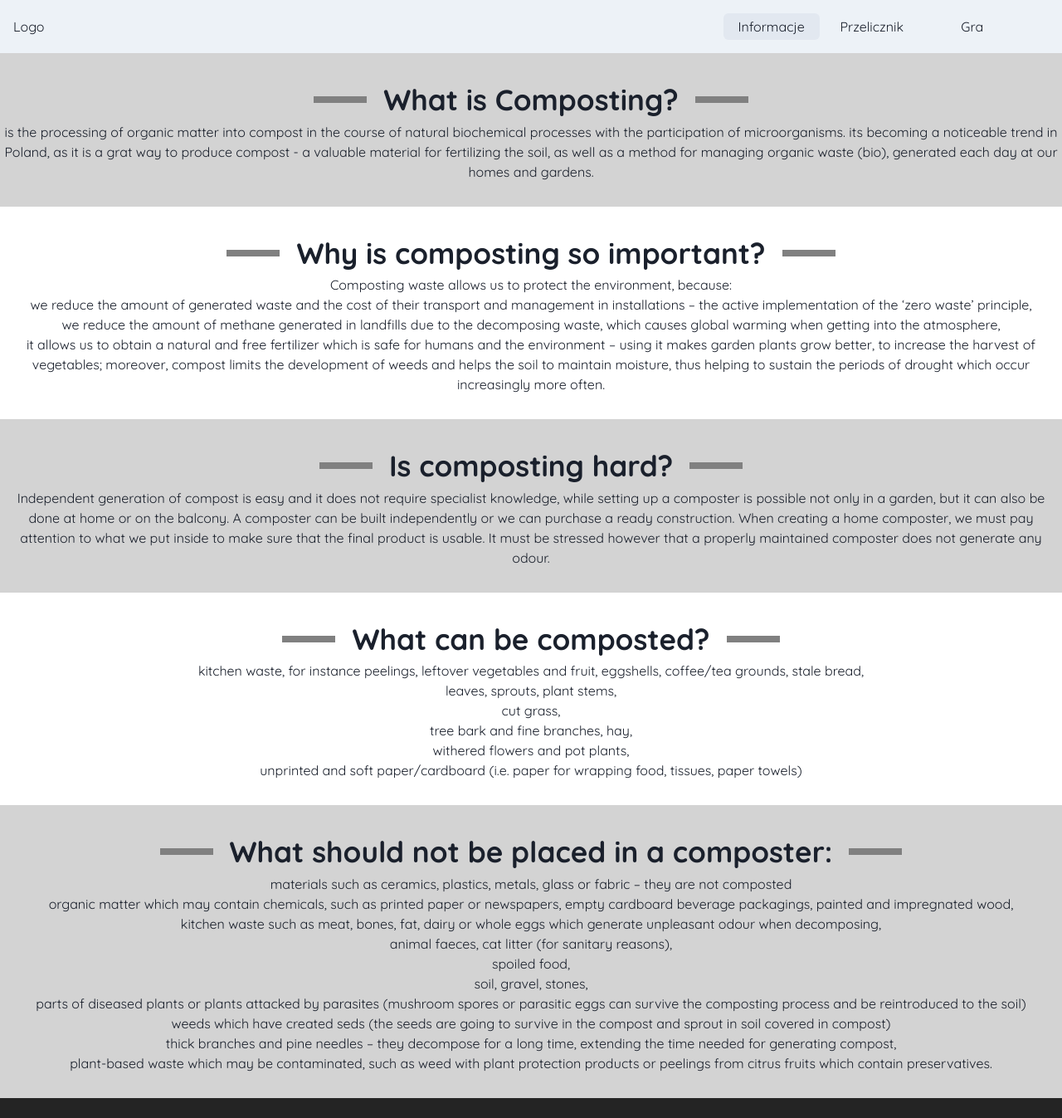
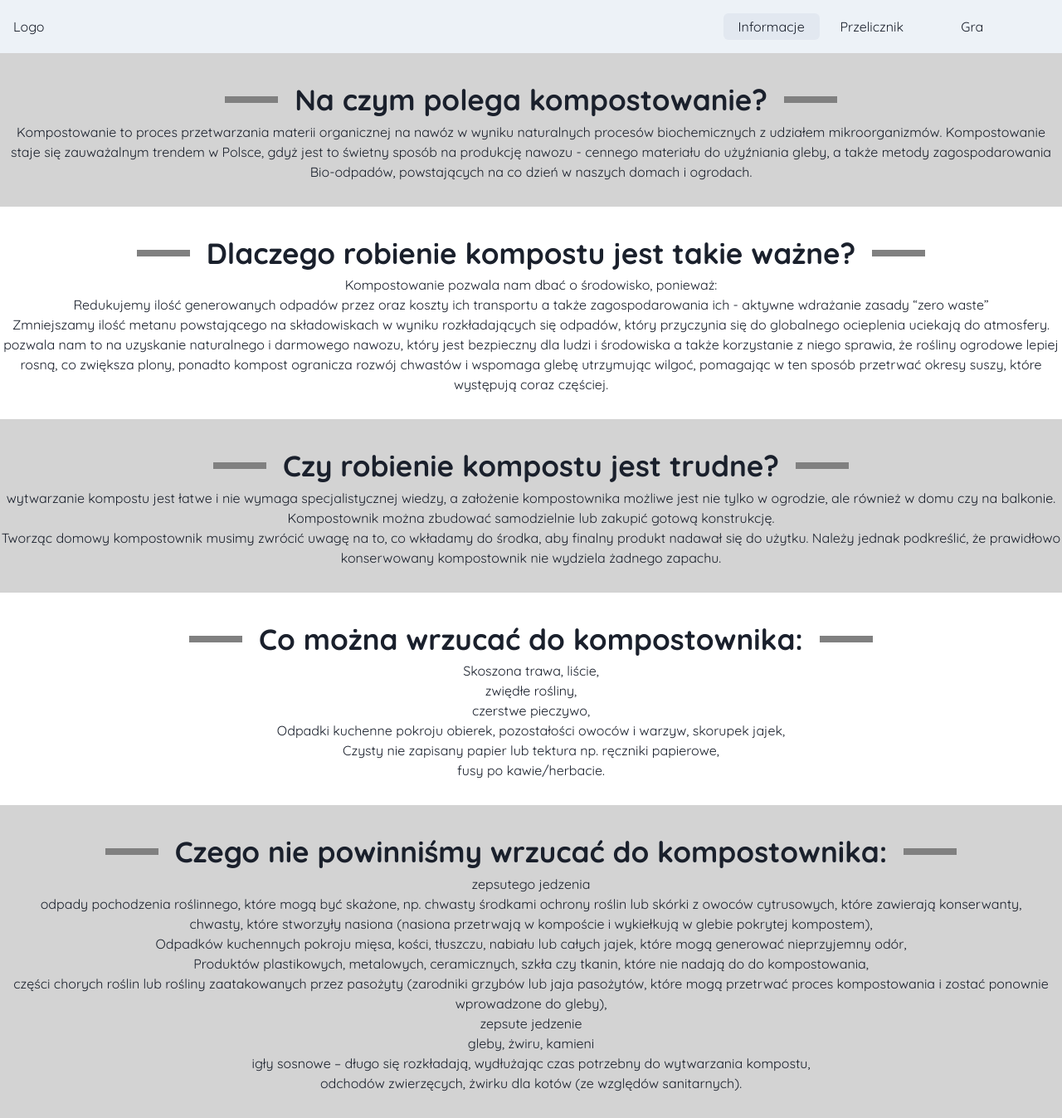
Before and after one commit to akai-org/hackyeah-puzonisci, a React (Vite) app: page /info in a window 1280 px wide. Shown: the whole page at 83% size. Before the commit the page ends 1323 px from the top, so only its background shows below. Built offline with nearby package versions, Linux system fonts and the light colour scheme.

Commit message:
change language from eng to pl

```diff
--- a/src/pages/InfoPage/InfoPage.tsx
+++ b/src/pages/InfoPage/InfoPage.tsx
@@ -4,43 +4,42 @@ import { Box } from '@chakra-ui/react';
 //TODO: Robert fill the sections with real content
 const contentSections: Array<SectionProps> = [
   {
-    title: 'What is Composting?  ',
+    title: 'Na czym polega kompostowanie?',
     content: (
       <>
-        {' '}
-        is the processing of organic matter into compost in the course of
-        natural biochemical processes with the participation of microorganisms.
-        its becoming a noticeable trend in Poland, as it is a grat way to
-        produce compost - a valuable material for fertilizing the soil, as well
-        as a method for managing organic waste (bio), generated each day at our
-        homes and gardens.
+        Kompostowanie to proces przetwarzania materii organicznej na nawóz w
+        wyniku naturalnych procesów biochemicznych z udziałem mikroorganizmów.
+        Kompostowanie staje się zauważalnym trendem w Polsce, gdyż jest to
+        świetny sposób na produkcję nawozu - cennego materiału do użyźniania
+        gleby, a także metody zagospodarowania Bio-odpadów, powstających na co
+        dzień w naszych domach i ogrodach.
       </>
     ),
     isEven: true,
   },
   {
-    title: 'Why is composting so important?',
+    title: 'Dlaczego robienie kompostu jest takie ważne?',
     content: (
       <>
-        Composting waste allows us to protect the environment, because:
+        Kompostowanie pozwala nam dbać o środowisko, ponieważ:
         <ul>
           <li>
-            we reduce the amount of generated waste and the cost of their
-            transport and management in installations – the active
-            implementation of the ‘zero waste’ principle,
+            Redukujemy ilość generowanych odpadów przez oraz koszty ich
+            transportu a także zagospodarowania ich - aktywne wdrażanie zasady
+            “zero waste”
           </li>
           <li>
-            we reduce the amount of methane generated in landfills due to the
-            decomposing waste, which causes global warming when getting into the
-            atmosphere,
+            Zmniejszamy ilość metanu powstającego na składowiskach w wyniku
+            rozkładających się odpadów, który przyczynia się do globalnego
+            ocieplenia uciekają do atmosfery.
           </li>
           <li>
-            it allows us to obtain a natural and free fertilizer which is safe
-            for humans and the environment – using it makes garden plants grow
-            better, to increase the harvest of vegetables; moreover, compost
-            limits the development of weeds and helps the soil to maintain
-            moisture, thus helping to sustain the periods of drought which occur
-            increasingly more often.
+            pozwala nam to na uzyskanie naturalnego i darmowego nawozu, który
+            jest bezpieczny dla ludzi i środowiska a także korzystanie z niego
+            sprawia, że rośliny ogrodowe lepiej rosną, co zwiększa plony,
+            ponadto kompost ogranicza rozwój chwastów i wspomaga glebę
+            utrzymując wilgoć, pomagając w ten sposób przetrwać okresy suszy,
+            które występują coraz częściej.
           </li>
         </ul>
       </>
@@ -48,81 +47,82 @@ const contentSections: Array<SectionProps> = [
     isEven: false,
   },
   {
-    title: 'Is composting hard?',
+    title: 'Czy robienie kompostu jest trudne?',
     content: (
       <>
-        Independent generation of compost is easy and it does not require
-        specialist knowledge, while setting up a composter is possible not only
-        in a garden, but it can also be done at home or on the balcony. A
-        composter can be built independently or we can purchase a ready
-        construction. When creating a home composter, we must pay attention to
-        what we put inside to make sure that the final product is usable. It
-        must be stressed however that a properly maintained composter does not
-        generate any odour.
+        <p>
+          wytwarzanie kompostu jest łatwe i nie wymaga specjalistycznej wiedzy,
+          a założenie kompostownika możliwe jest nie tylko w ogrodzie, ale
+          również w domu czy na balkonie. Kompostownik można zbudować
+          samodzielnie lub zakupić gotową konstrukcję.
+        </p>
+        <p>
+          Tworząc domowy kompostownik musimy zwrócić uwagę na to, co wkładamy do
+          środka, aby finalny produkt nadawał się do użytku. Należy jednak
+          podkreślić, że prawidłowo konserwowany kompostownik nie wydziela
+          żadnego zapachu.
+        </p>
       </>
     ),
     isEven: true,
   },
   {
-    title: 'What can be composted?',
+    title: 'Co można wrzucać do kompostownika:',
     content: (
       <>
         <ul>
+          <li>Skoszona trawa, liście,</li>
+          <li>zwiędłe rośliny,</li>
+          <li>czerstwe pieczywo,</li>
           <li>
-            kitchen waste, for instance peelings, leftover vegetables and fruit,
-            eggshells, coffee/tea grounds, stale bread,
+            Odpadki kuchenne pokroju obierek, pozostałości owoców i warzyw,
+            skorupek jajek,{' '}
           </li>
-          <li>leaves, sprouts, plant stems, </li>
-          <li>cut grass,</li>
-          <li>tree bark and fine branches, hay, </li>
-          <li>withered flowers and pot plants, </li>
           <li>
-            unprinted and soft paper/cardboard (i.e. paper for wrapping food,
-            tissues, paper towels)
+            Czysty nie zapisany papier lub tektura np. ręczniki papierowe,
           </li>
+          <li>fusy po kawie/herbacie.</li>
         </ul>
       </>
     ),
     isEven: false,
   },
   {
-    title: 'What should not be placed in a composter:',
+    title: 'Czego nie powinniśmy wrzucać do kompostownika:',
     content: (
       <>
         <ul>
+          <li>zepsutego jedzenia</li>
           <li>
-            materials such as ceramics, plastics, metals, glass or fabric – they
-            are not composted
+            odpady pochodzenia roślinnego, które mogą być skażone, np. chwasty
+            środkami ochrony roślin lub skórki z owoców cytrusowych, które
+            zawierają konserwanty,
           </li>
           <li>
-            organic matter which may contain chemicals, such as printed paper or
-            newspapers, empty cardboard beverage packagings, painted and
-            impregnated wood,
+            chwasty, które stworzyły nasiona (nasiona przetrwają w kompoście i
+            wykiełkują w glebie pokrytej kompostem),
           </li>
           <li>
-            kitchen waste such as meat, bones, fat, dairy or whole eggs which
-            generate unpleasant odour when decomposing,
-          </li>
-          <li>animal faeces, cat litter (for sanitary reasons),</li>
-          <li>spoiled food,</li>
-          <li>soil, gravel, stones,</li>
-          <li>
-            parts of diseased plants or plants attacked by parasites (mushroom
-            spores or parasitic eggs can survive the composting process and be
-            reintroduced to the soil)
+            Odpadków kuchennych pokroju mięsa, kości, tłuszczu, nabiału lub
+            całych jajek, które mogą generować nieprzyjemny odór,
           </li>
           <li>
-            weeds which have created seds (the seeds are going to survive in the
-            compost and sprout in soil covered in compost)
+            Produktów plastikowych, metalowych, ceramicznych, szkła czy tkanin,
+            które nie nadają do do kompostowania,
           </li>
           <li>
-            thick branches and pine needles – they decompose for a long time,
-            extending the time needed for generating compost,
+            części chorych roślin lub rośliny zaatakowanych przez pasożyty
+            (zarodniki grzybów lub jaja pasożytów, które mogą przetrwać proces
+            kompostowania i zostać ponownie wprowadzone do gleby),
+          </li>
+          <li>zepsute jedzenie</li>
+          <li>gleby, żwiru, kamieni</li>
+          <li>
+            igły sosnowe – długo się rozkładają, wydłużając czas potrzebny do
+            wytwarzania kompostu,
           </li>
           <li>
-            plant-based waste which may be contaminated, such as weed with plant
-            protection products or peelings from citrus fruits which contain
-            preservatives.
+            odchodów zwierzęcych, żwirku dla kotów (ze względów sanitarnych).
           </li>
         </ul>
       </>
```
